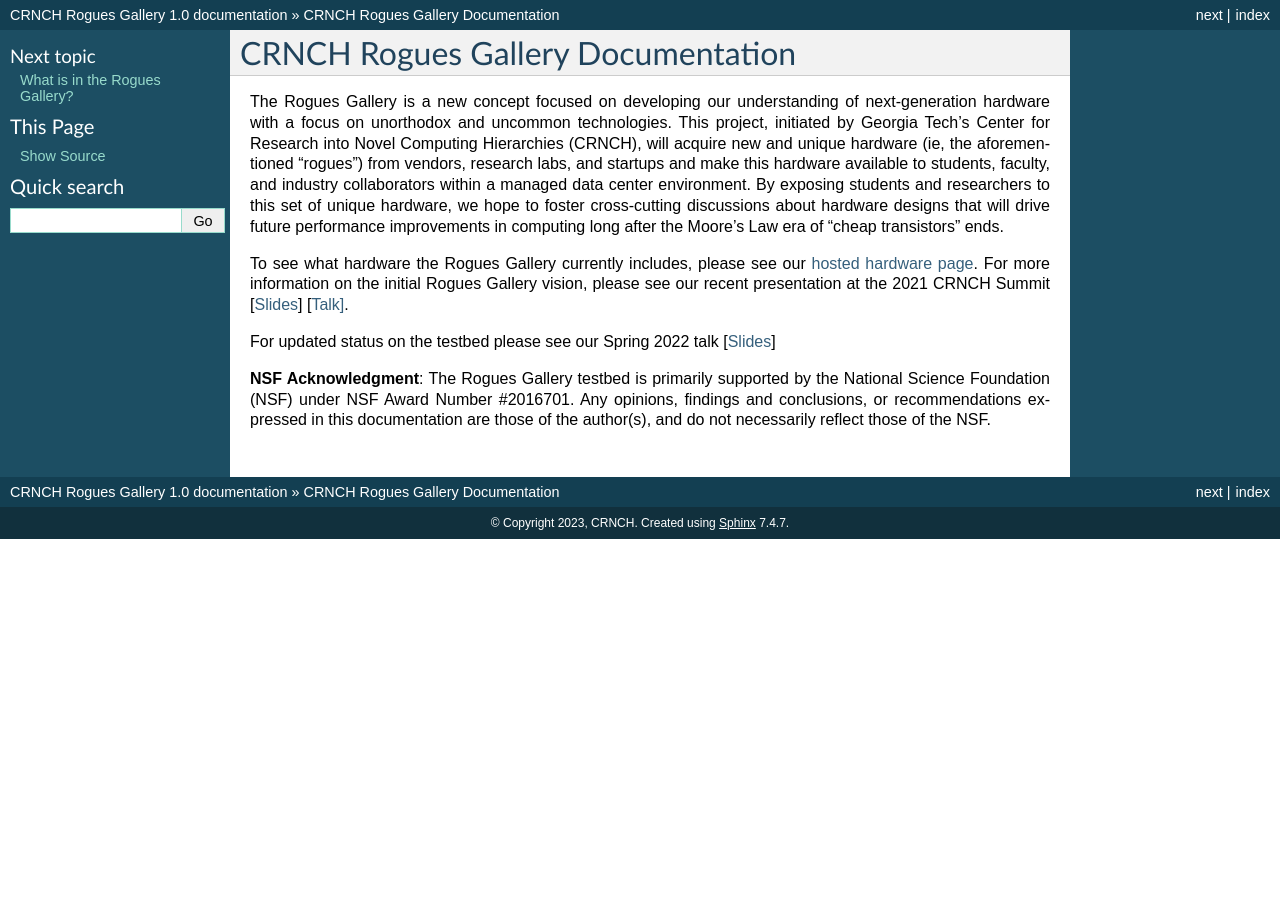
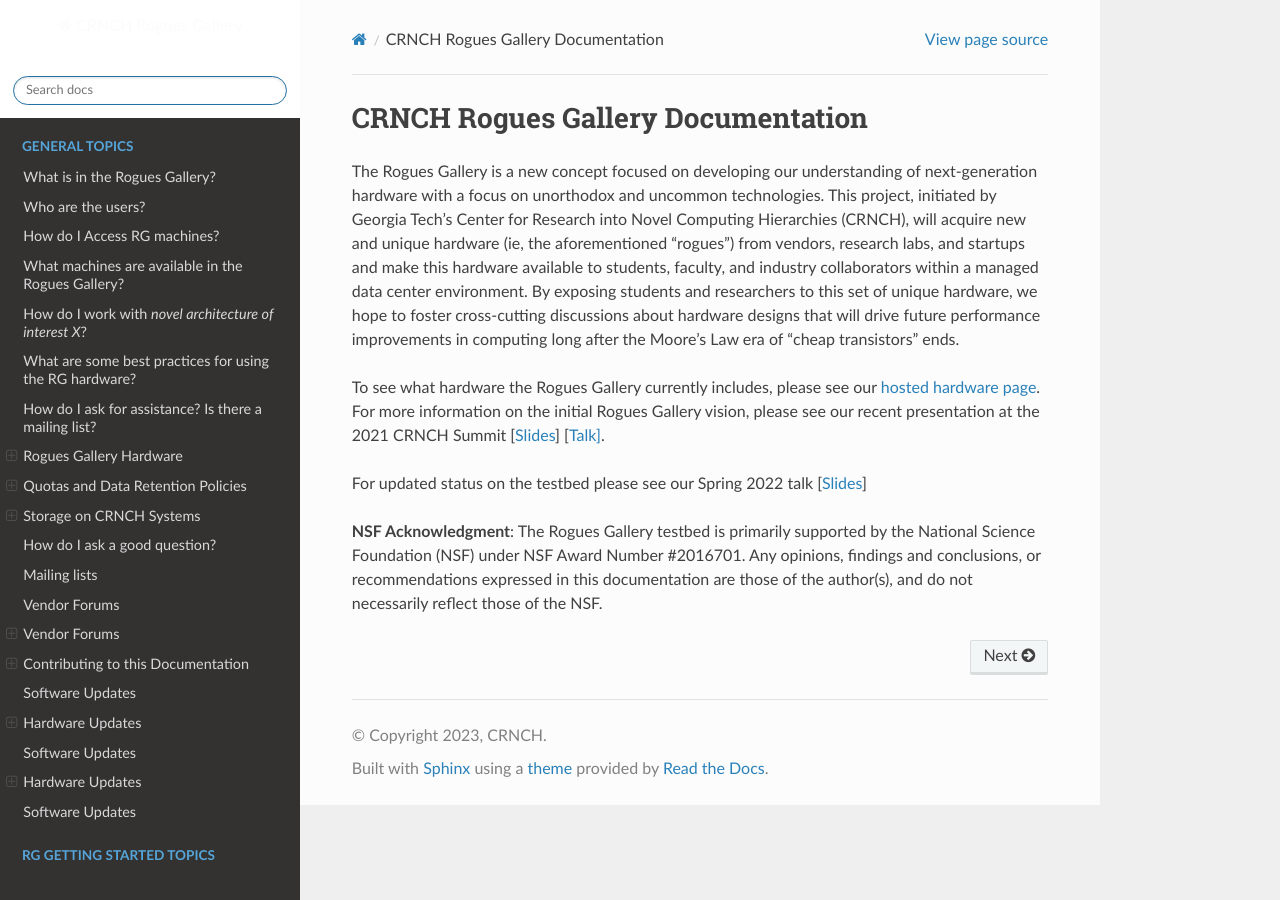
Before and after one commit to gt-crnch-rg/read-the-docs, a Sphinx documentation site: the page built from docs/index.rst, in a window 1280 px wide. Built offline with Sphinx 7.4.7 and the Read the Docs theme 2.0.0, drawn with Linux system fonts in a browser that asks for light colours; pages that are not in the unit, such as notebooks, are missing from menus.

Commit message:
Updated conf.py to point to rtd sphinx theme. Added build script for local testing.

```diff
--- a/docs/conf.py
+++ b/docs/conf.py
@@ -23,12 +23,12 @@ import os
 # -- General configuration ------------------------------------------------
 
 # If your documentation needs a minimal Sphinx version, state it here.
-#needs_sphinx = '1.0'
+needs_sphinx = '5.0'
 
 # Add any Sphinx extension module names here, as strings. They can be
 # extensions coming with Sphinx (named 'sphinx.ext.*') or your custom
 # ones.
-extensions = []
+extensions = ['sphinx_rtd_theme']
 
 # Add any paths that contain templates here, relative to this directory.
 templates_path = ['_templates']
@@ -98,12 +98,25 @@ pygments_style = 'sphinx'
 
 # The theme to use for HTML and HTML Help pages.  See the documentation for
 # a list of builtin themes.
-html_theme = 'default'
+html_theme = "sphinx_rtd_theme"
 
 # Theme options are theme-specific and customize the look and feel of a theme
 # further.  For a list of options available for each theme, see the
 # documentation.
-#html_theme_options = {}
+html_theme_options = {
+	'logo_only': False,
+    'display_version': True,
+    'prev_next_buttons_location': 'bottom',
+    'style_external_links': False,
+    'vcs_pageview_mode': '',
+    'style_nav_header_background': 'white',
+    # Toc options
+    'collapse_navigation': False,
+    'sticky_navigation': True,
+    'navigation_depth': -1,
+    'includehidden': True,
+    'titles_only': False
+	}
 
 # Add any paths that contain custom themes here, relative to this directory.
 #html_theme_path = []
```
Also changed, not shown: 1 other file.
